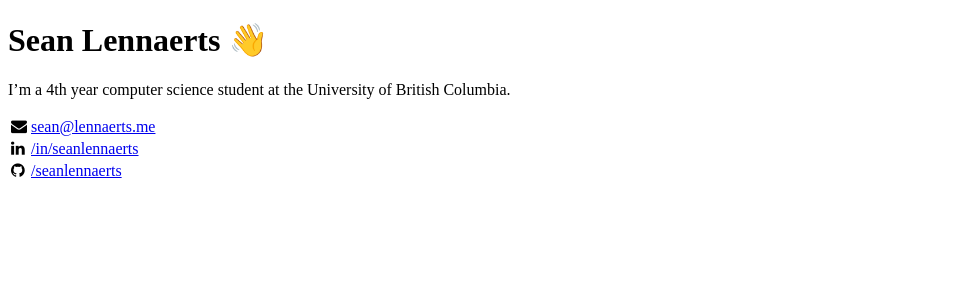
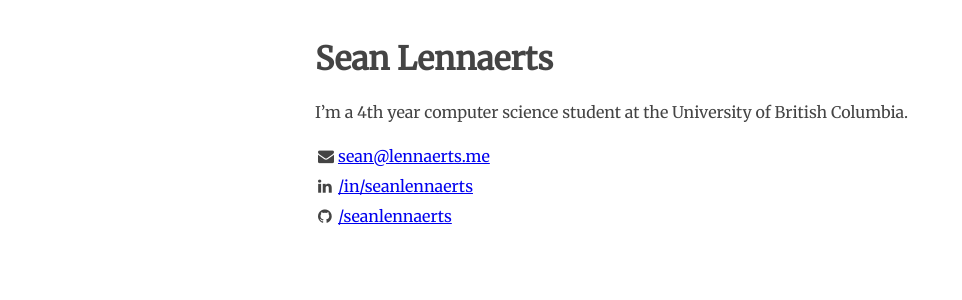
Before and after one commit to seanlennaerts/lennaerts.me, a Jekyll site: the page built from index.md, in a window 1280 px wide. Shown: the top 300 px of the page, without its empty margins (0-962 px from the left). Built offline with Jekyll 4.4.1, drawn with Linux system fonts in a browser that asks for light colours; nearby versions of some CDN libraries; emoji names are drawn with the system emoji font; our own code applies the rules of GitHub Pages for plain Markdown files.

Commit message:
Added some css

```diff
--- a/_config.yml
+++ b/_config.yml
@@ -8,3 +8,6 @@ markdown: kramdown
 plugins:
   - jekyll-feed
   - jemoji
+
+exclude:
+  - README.md
--- a/_includes/footer.html
+++ b/_includes/footer.html
@@ -1,3 +1,3 @@
-<footer>
+<footer class="footer">
   {% include contact.html %}
 </footer>
--- a/_includes/head.html
+++ b/_includes/head.html
@@ -1,9 +1,9 @@
 <head>
   <meta charset="utf-8">
   <meta name="viewport" content="width=device-width, initial-scale=1">
-  {% seo %}
+  <title>Sean Lennaerts</title>
   <link rel="stylesheet" href="{{ "/main.css" | relative_url }}">
-  <link href="https://fonts.googleapis.com/css?family=Fira+Mono|Merriweather|Raleway" rel="stylesheet">
+  <link href="https://fonts.googleapis.com/css?family=Fira+Mono|Merriweather" rel="stylesheet">
   <link href="https://maxcdn.bootstrapcdn.com/font-awesome/4.6.3/css/font-awesome.min.css" rel="stylesheet">
   <script type="application/ld+json">
     {
--- a/_includes/header.html
+++ b/_includes/header.html
@@ -1,3 +1,3 @@
-<header>
-
+<header class="header">
+  <h1>Sean Lennaerts</h1>
 </header>
--- a/_layouts/home.html
+++ /dev/null
@@ -1,6 +0,0 @@
----
-layout: default
----
-<div class="home">
-  {{ content }}
-</div>
--- a/main.css
+++ b/main.css
@@ -0,0 +1,15 @@
+/* Thanks to http://bettermotherfuckingwebsite.com/ */
+
+body {
+  color: #444;
+  font-family: 'Merriweather', serif;
+  font-size: 16px;
+  line-height: 1.6;
+  margin: 40px auto;
+  max-width: 650px;
+  padding: 0 10px;
+}
+
+h1,h2,h3 {
+  line-height:1.2;
+}
```
Also changed, not shown: index.md (+1 -2 lines).
